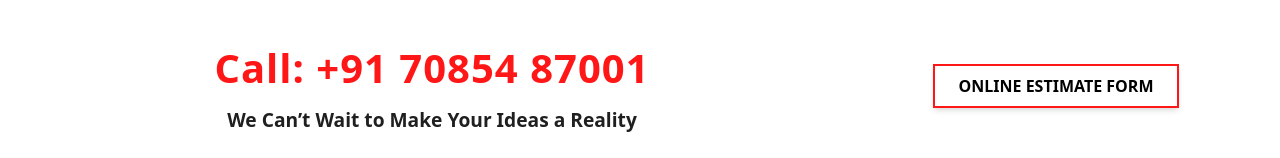
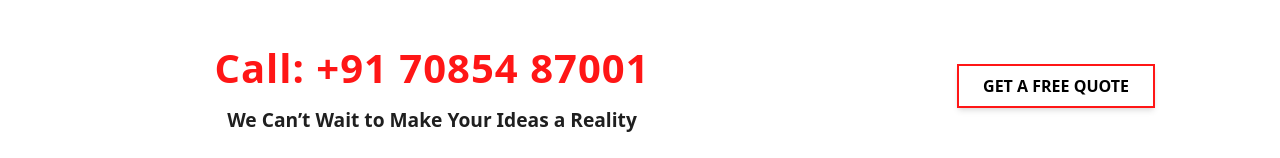
Before and after one commit to Abtikdigital/nobel-craft-latest, a React (Vite) app: page /contact-us in a window 1280 px wide. Shown: the part 415-573 px from the top of the page. Built offline with nearby package versions, Linux system fonts and the light colour scheme; no server answers.

Commit message:
UPDATE button name

```diff
--- a/src/Pages/BuildingHardware.jsx
+++ b/src/Pages/BuildingHardware.jsx
@@ -75,7 +75,7 @@ const BuildingHardware=()=>{
               </div>
               <div className=" border-b-1 border-black/25 flex justify-center items-center bg-white">
                 <button className="white-red-button">
-                  ONLINE ESTIMATE FORM
+                  GET A FREE QUOTE
                 </button>
               </div>
             </div>
--- a/src/Pages/Construction.jsx
+++ b/src/Pages/Construction.jsx
@@ -79,7 +79,7 @@ const Construction = () => {
               </div>
               <div className=" border-b-1 border-black/25 flex justify-center items-center bg-white">
                 <button className="white-red-button">
-                  ONLINE ESTIMATE FORM
+                  GET A FREE QUOTE
                 </button>
               </div>
             </div>
--- a/src/Pages/Contact.jsx
+++ b/src/Pages/Contact.jsx
@@ -20,8 +20,8 @@ const FAQCard = ({ question, answer, isOpen, onToggle, arr, index }) => {
         onClick={onToggle}
       >
         <span className="sub-heading3 text-left w-full">{question}</span>
-        <span className="w-8 h-8 bg-[#FF1616] text-white flex items-center justify-center rounded-full ">
-          {isOpen ? <Minus className="w-5 h-5" /> : <Plus className="w-5 h-5" />}
+        <span className="w-6 h-6 bg-[#FF1616] text-white flex items-center justify-center rounded-full ">
+          {isOpen ? <Minus className="w-8 h-8" /> : <Plus className="w-8 h-8" />}
         </span>
       </div>
       {isOpen && <p className="sub-description text-[#666666] pb-4">{answer}</p>}
@@ -121,7 +121,7 @@ const Contact = () => {
             </p>
           </div>
           <div className="flex justify-center items-center">
-            <button className="white-red-button">ONLINE ESTIMATE FORM</button>
+            <button className="white-red-button">GET A FREE QUOTE</button>
           </div>
         </div>
       </FadeInSection>
--- a/src/Pages/ElectricalGoods.jsx
+++ b/src/Pages/ElectricalGoods.jsx
@@ -78,7 +78,7 @@ const ElectricalGoods=()=>{
               </div>
               <div className=" border-b-1 border-black/25 flex justify-center items-center bg-white">
                 <button className="white-red-button">
-                  ONLINE ESTIMATE FORM
+                  GET A FREE QUOTE
                 </button>
               </div>
             </div>
--- a/src/Pages/SteelFabrication.jsx
+++ b/src/Pages/SteelFabrication.jsx
@@ -77,7 +77,7 @@ const SteelFabrication=()=>{
               </div>
               <div className=" border-b-1 border-black/25 flex justify-center items-center bg-white">
                 <button className="white-red-button">
-                  ONLINE ESTIMATE FORM
+                  GET A FREE QUOTE
                 </button>
               </div>
             </div>
--- a/src/Pages/SteelFurniture.jsx
+++ b/src/Pages/SteelFurniture.jsx
@@ -75,7 +75,7 @@ const SteelFurniture=()=>{
               </div>
               <div className=" border-b-1 border-black/25 flex justify-center items-center bg-white">
                 <button className="white-red-button">
-                  ONLINE ESTIMATE FORM
+                  GET A FREE QUOTE
                 </button>
               </div>
             </div>
--- a/src/Pages/SteelIron.jsx
+++ b/src/Pages/SteelIron.jsx
@@ -74,7 +74,7 @@ const SteelFurniture=()=>{
               </div>
               <div className=" border-b-1 border-black/25 flex justify-center items-center bg-white">
                 <button className="white-red-button">
-                  ONLINE ESTIMATE FORM
+                  GET A FREE QUOTE
                 </button>
               </div>
             </div>
--- a/src/Pages/SteelIronFabrication.jsx
+++ b/src/Pages/SteelIronFabrication.jsx
@@ -74,7 +74,7 @@ const SteelFurniture=()=>{
               </div>
               <div className=" border-b-1 border-black/25 flex justify-center items-center bg-white">
                 <button className="white-red-button">
-                  ONLINE ESTIMATE FORM
+                  GET A FREE QUOTE
                 </button>
               </div>
             </div>
```
